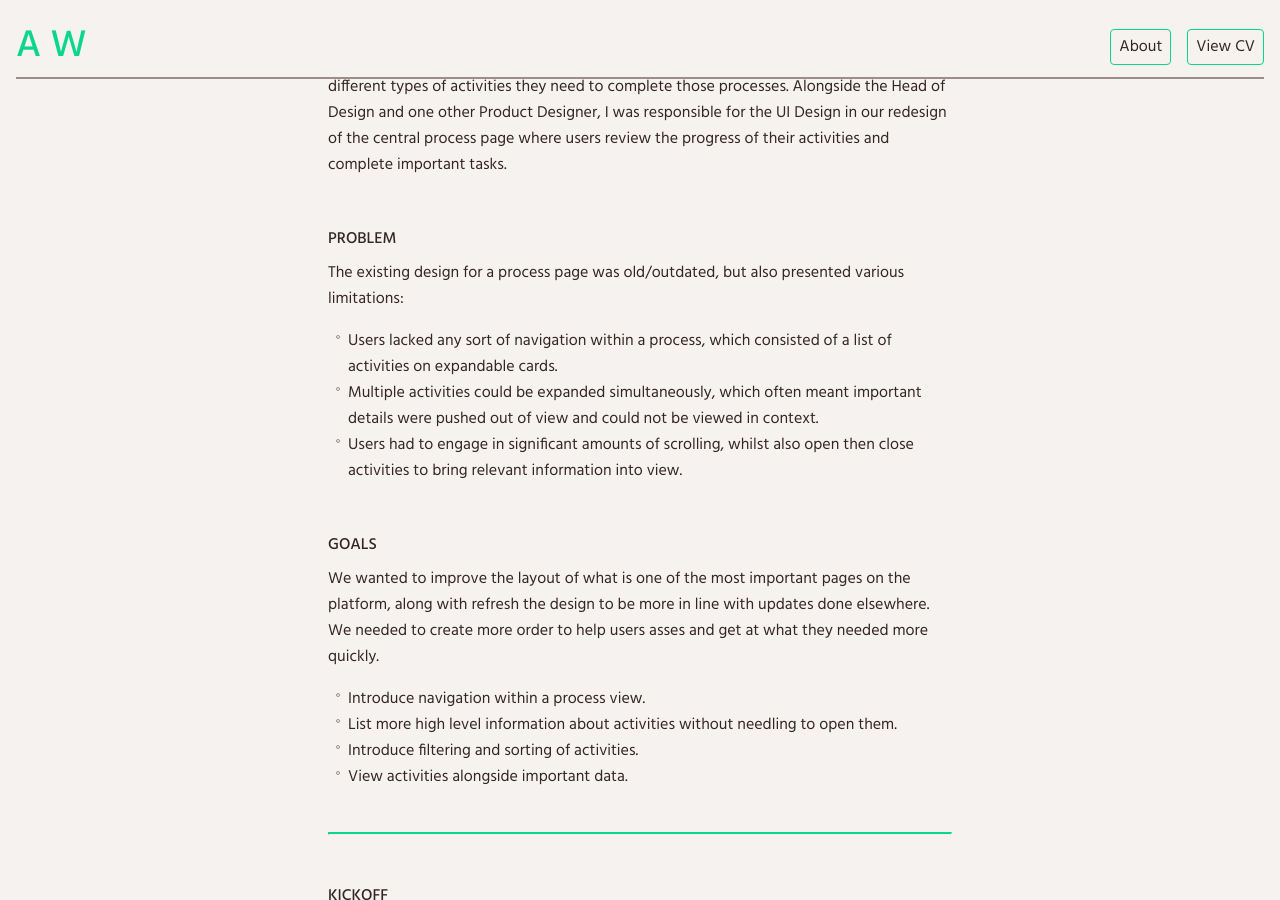
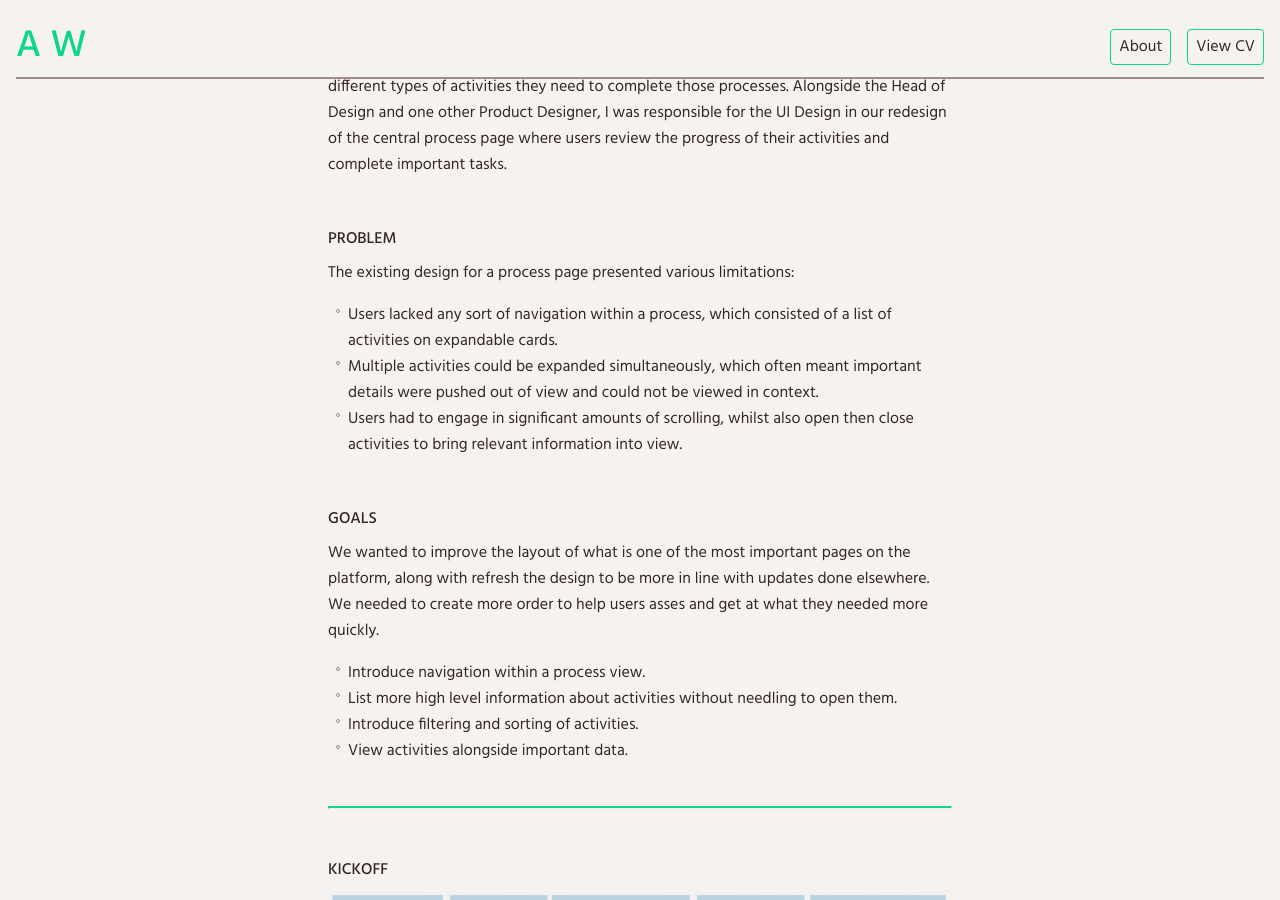
Before and after one commit to davidhiskett/awalsh, a Jekyll site: the page built from _posts/2024-08-18-navigation-redesign.md, in a window 1280 px wide and 900 px high, scrolled down 555 px. Built offline with Jekyll 4.4.1, drawn with Linux system fonts in a browser that asks for light colours.

Commit message:
Update text

```diff
--- a/_posts/2024-08-18-navigation-redesign.md
+++ b/_posts/2024-08-18-navigation-redesign.md
@@ -10,7 +10,7 @@ image: "navigation-redesign/main-image.png"
 Within the ARKK automation platform users build out financial processes which house different types of activities they need to complete those processes. Alongside the Head of Design and one other Product Designer, I was responsible for the UI Design in our redesign of the central process page where users review the progress of their activities and complete important tasks.
 
 ## PROBLEM
-The existing design for a process page was old/outdated, but also presented various limitations:
+The existing design for a process page presented various limitations:
 - Users lacked any sort of navigation within a process, which consisted of a list of activities on expandable cards.
 - Multiple activities could be expanded simultaneously, which often meant important details were pushed out of view and could not be viewed in context.
 - Users had to engage in significant amounts of scrolling, whilst also open then close activities to bring relevant information into view.
```
